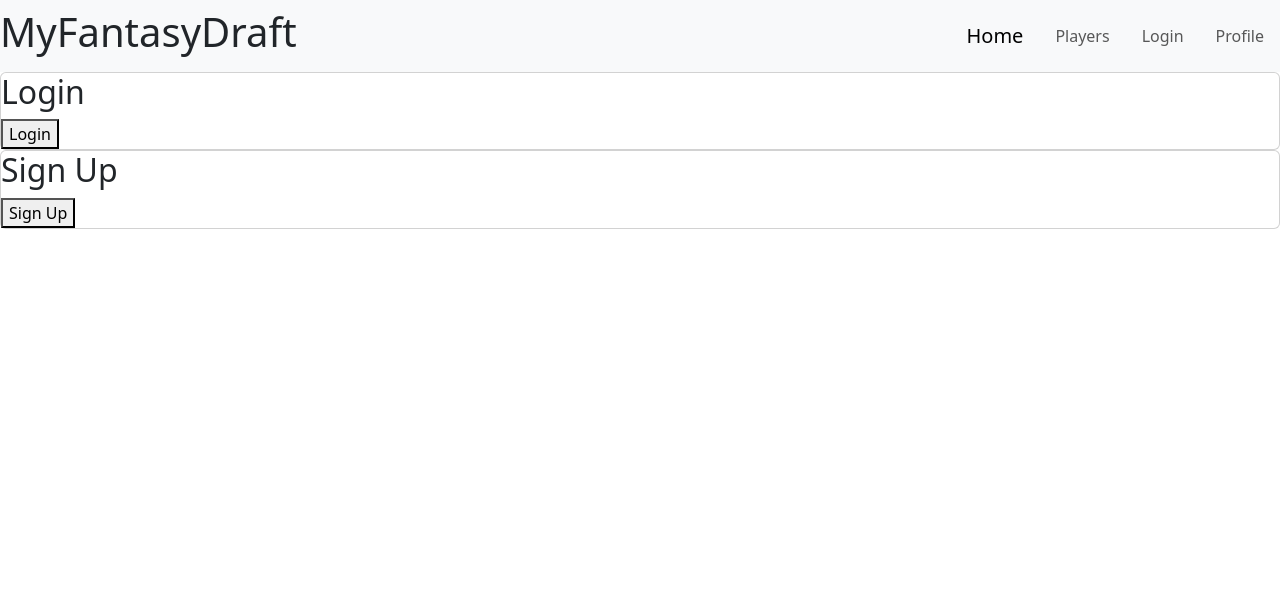
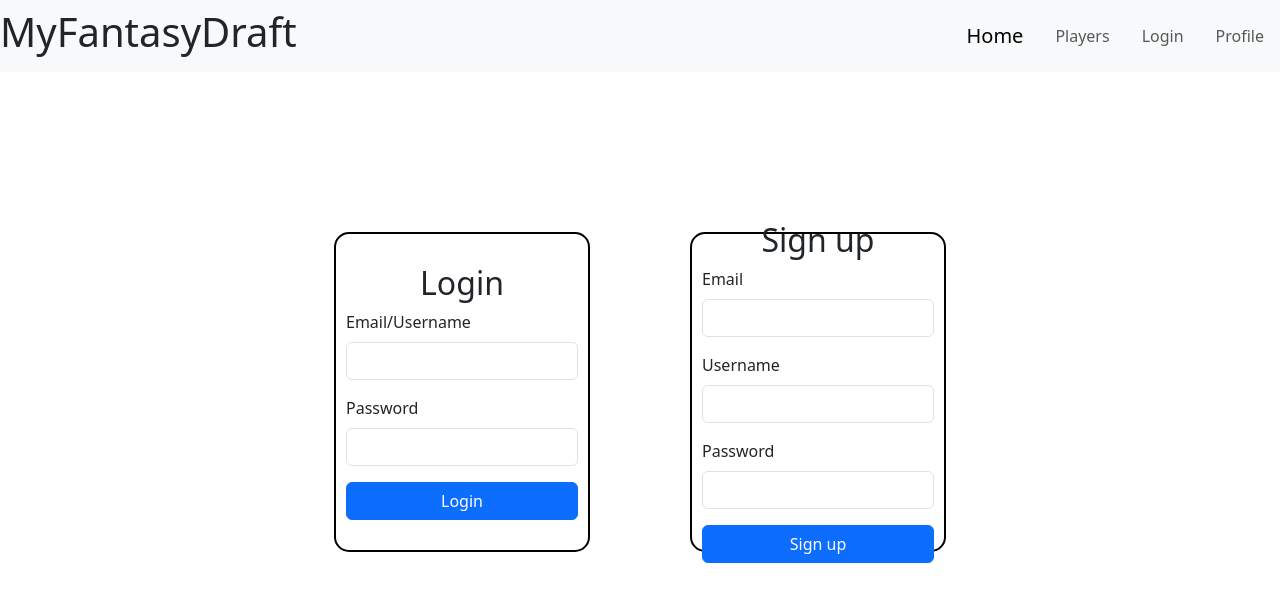
Before and after one commit to DevonMcfarlen/MyFantasyDraft, a React (Vite) app in the folder client/: page /login in a window 1280 px wide. Shown: the top 602 px of the page. Built offline with nearby package versions, Linux system fonts and the light colour scheme.

Commit message:
edited login/signup form

```diff
--- a/client/src/pages/Login.jsx
+++ b/client/src/pages/Login.jsx
@@ -1,31 +1,65 @@
 import React from 'react';
+import '../../style/Login.css'
 
 const Login = () => {
     return (
-        <div className="login-container">
-            {/* Login Card */}
-            <div className="card login-card">
-                <h2>Login</h2>
-                <form>
-                    <input type="email" placeholder="Email" />
-                    <input type="text" placeholder="Username" />
-                    <input type="password" placeholder="Password" />
-                    <button type="submit">Login</button>
-                </form>
-            </div>
-
-            {/* Signup Card */}
-            <div className="card signup-card">
-                <h2>Sign Up</h2>
-                <form>
-                    <input type="email" placeholder="Email" />
-                    <input type="text" placeholder="Username" />
-                    <input type="password" placeholder="Password" />
-                    <button type="submit">Sign Up</button>
-                </form>
-            </div>
+        <div className='loginSignUpForm'>
+            <form className='loginForm'>
+                <h2 className='loginHeader'>Login</h2>
+                <div className="mb-3">
+                    <label htmlFor="inputEmailUsername" className="form-label">Email/Username</label>
+                    <input type="emailUsername" className="form-control" id='inputEmailUsername' aria-describedby="emailHelp"/>
+                </div>
+                <div className="mb-3">
+                    <label htmlFor="inputPassword" className="form-label">Password</label>
+                    <input type="password" className="form-control" id='inputPassword'/>
+                </div>
+                <button type="submit" className="btn btn-primary">Login</button>
+            </form>
+            <form className='signUpForm'>
+                <h2 className='signupHeader'>Sign up</h2>
+                <div className="mb-3">
+                    <label htmlFor="inputEmail" className="form-label">Email</label>
+                    <input type="email" className="form-control" id='inputEmail' aria-describedby="emailHelp"/>
+                </div>
+                <div className="mb-3">
+                    <label htmlFor="inputUsername" className="form-label">Username</label>
+                    <input type="username" className="form-control" id='inputUsername' aria-describedby="usernameHelp"/>
+                </div>
+                <div className="mb-3">
+                    <label htmlFor="inputNewPassword" className="form-label">Password</label>
+                    <input type="password" className="form-control" id='inputNewPassword'/>
+                </div>
+                <button type="submit" className="btn btn-primary">Sign up</button>
+            </form>
         </div>
     );
 }
 
 export default Login;
+
+
+
+//  <div className="login-container">
+// {/* Login Card */}
+// <div className="card login-card">
+//     <h2>Login</h2>
+//     <form>
+//         <input type="Email" placeholder="Email" />
+//         <input type="text" placeholder="Username" />
+//         <input type="password" placeholder="Password" />
+//         <button type="submit">Login</button>
+//     </form>
+// </div>
+
+// {/* Signup Card */}
+//  <div className="card signup-card">
+//     <h2>Sign Up</h2>
+//     <form>
+//         <input type="email" placeholder="Email" />
+//         <input type="text" placeholder="Username" />
+//         <input type="password" placeholder="Password" />
+//         <button type="submit">Sign Up</button>
+//     </form>
+// </div>
+// </div>
--- /dev/null
+++ b/client/style/Login.css
@@ -0,0 +1,35 @@
+.loginSignUpForm{
+    display: flex;
+    justify-content: center;
+    align-items: center;
+    /* border:2px solid red; */
+    height:80vh;
+}
+.loginForm{
+    border:2px solid black;
+    border-radius: 15px;
+    height:40vh;
+    width:20vw;
+    padding:10px;
+    display: flex;
+    flex-direction: column;
+    justify-content: center;
+}
+
+.signUpForm{
+    margin-left:100px;
+    border:2px solid black;
+    border-radius: 15px;
+    height:40vh;
+    width:20vw;
+    padding:10px;
+    display: flex;
+    flex-direction: column;
+    justify-content: center;
+}
+.loginHeader{
+    text-align: center;
+}
+.signupHeader{
+    text-align: center;
+}
```
